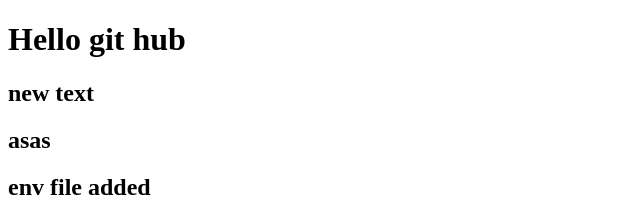
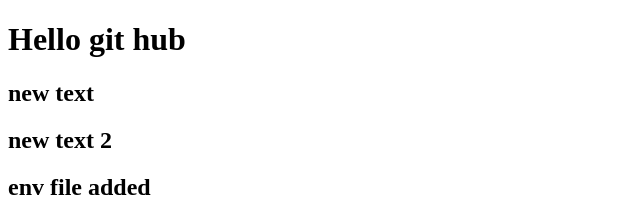
Before and after one commit to akmaljonakhrorov91-lab/task, a plain HTML site: page index.html in a window 1280 px wide. Shown: the top 218 px of the page, 0-640 px from the left. Drawn offline with Linux system fonts and the light colour scheme.

Commit message:
changes made

```diff
--- a/index.html
+++ b/index.html
@@ -8,7 +8,7 @@
   <body>
     <h1>Hello git hub</h1>
     <h2>new text</h2>
-    <h2>asas</h2>
+    <h2>new text 2</h2>
     <h2>env file added</h2>
     <p>yana bitta paragraf</p>
     <p>paragraf 2 added</p>
```
